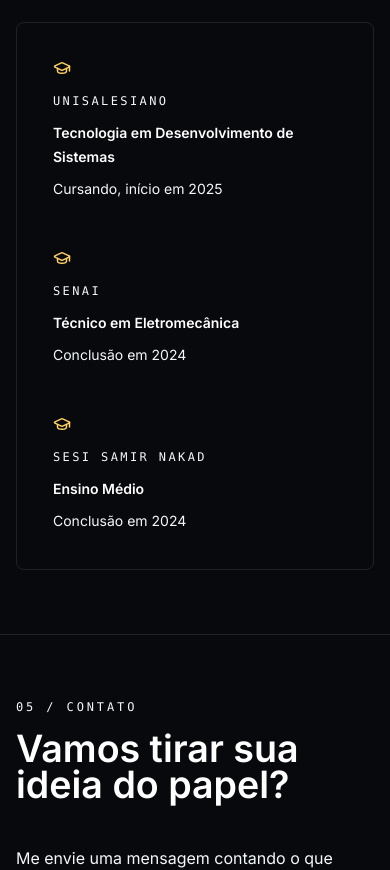
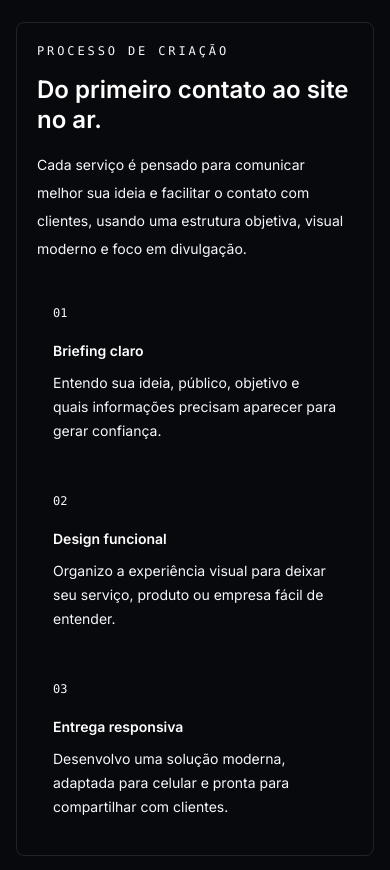
Before and after one commit to cassdev-TPC/meu_portifolio_dev, a React (Vite) app: page / in a window 390 px wide. Shown: the part 6161-7031 px from the top of the page. Built offline with nearby package versions, Linux system fonts and the light colour scheme.

Commit message:
Update contact links and skills section

```diff
--- a/src/app/App.tsx
+++ b/src/app/App.tsx
@@ -8,7 +8,7 @@ import {
   Download,
   Figma,
   Github,
-  GraduationCap,
+  Linkedin,
   Mail,
   Menu,
   MessageCircle,
@@ -58,21 +58,18 @@ const SKILLS = [
   { category: "Técnico", items: ["C++", "AutoCAD", "Inventor", "Word", "PowerPoint", "Eletromecânica"] },
 ];
 
-const EDUCATION = [
+const WORKFLOW = [
   {
-    title: "Tecnologia em Desenvolvimento de Sistemas",
-    place: "UniSalesiano",
-    detail: "Cursando, início em 2025",
+    title: "Briefing claro",
+    description: "Entendo sua ideia, público, objetivo e quais informações precisam aparecer para gerar confiança.",
   },
   {
-    title: "Técnico em Eletromecânica",
-    place: "SENAI",
-    detail: "Conclusão em 2024",
+    title: "Design funcional",
+    description: "Organizo a experiência visual para deixar seu serviço, produto ou empresa fácil de entender.",
   },
   {
-    title: "Ensino Médio",
-    place: "SESI Samir Nakad",
-    detail: "Conclusão em 2024",
+    title: "Entrega responsiva",
+    description: "Desenvolvo uma solução moderna, adaptada para celular e pronta para compartilhar com clientes.",
   },
 ];
 
@@ -452,15 +449,26 @@ export default function App() {
             ))}
           </div>
 
-          <div className="mt-6 grid gap-4 rounded-lg border border-white/10 bg-secondary/55 p-5 md:grid-cols-3 md:p-7">
-            {EDUCATION.map((item) => (
-              <div key={item.title} className="rounded-md bg-background/45 p-4">
-                <GraduationCap className="mb-4 text-[#ffd166]" size={18} />
-                <p className="font-mono text-xs uppercase tracking-[0.2em] text-muted-foreground">{item.place}</p>
-                <p className="mt-3 text-sm font-semibold leading-6 text-white">{item.title}</p>
-                <p className="mt-2 text-sm leading-6 text-foreground/70">{item.detail}</p>
+          <div className="mt-6 rounded-lg border border-white/10 bg-secondary/55 p-5 md:p-7">
+            <div className="grid gap-5 lg:grid-cols-[0.8fr_1.2fr] lg:items-start">
+              <div>
+                <p className="font-mono text-xs uppercase tracking-[0.24em] text-primary">Processo de criação</p>
+                <h3 className="mt-4 text-2xl font-semibold leading-tight text-white">Do primeiro contato ao site no ar.</h3>
+                <p className="mt-4 text-sm leading-7 text-muted-foreground">
+                  Cada serviço é pensado para comunicar melhor sua ideia e facilitar o contato com clientes, usando uma
+                  estrutura objetiva, visual moderno e foco em divulgação.
+                </p>
               </div>
-            ))}
+              <div className="grid gap-3 sm:grid-cols-3">
+                {WORKFLOW.map((item, index) => (
+                  <div key={item.title} className="rounded-md bg-background/45 p-4">
+                    <span className="font-mono text-xs text-primary">{String(index + 1).padStart(2, "0")}</span>
+                    <p className="mt-4 text-sm font-semibold leading-6 text-white">{item.title}</p>
+                    <p className="mt-2 text-sm leading-6 text-foreground/70">{item.description}</p>
+                  </div>
+                ))}
+              </div>
+            </div>
           </div>
         </AnimatedSection>
 
@@ -474,6 +482,12 @@ export default function App() {
               <div className="mt-8 grid gap-3">
                 <ContactLink href="tel:+5518996614644" icon={Phone} label="Telefone / WhatsApp" value="(18) 99661-4644" />
                 <ContactLink href="mailto:thiagopanini2007@gmail.com" icon={Mail} label="E-mail" value="thiagopanini2007@gmail.com" />
+                <ContactLink
+                  href="https://www.linkedin.com/in/thiago-cassiano-01a322356?utm_source=share_via&utm_content=profile&utm_medium=member_android"
+                  icon={Linkedin}
+                  label="LinkedIn"
+                  value="linkedin.com/in/thiago-cassiano"
+                />
                 <ContactLink href="https://github.com/cassdev-TPC" icon={Github} label="GitHub" value="github.com/cassdev-TPC" />
                 <ContactLink href={CURRICULUM_URL} icon={Download} label="Currículo" value="Baixar PDF" download />
               </div>
```
